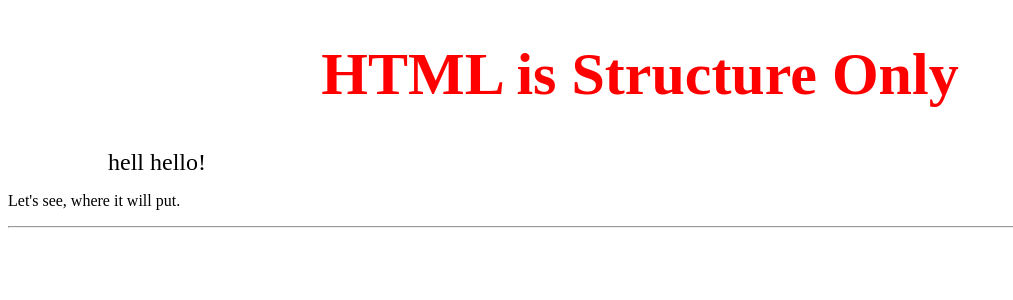
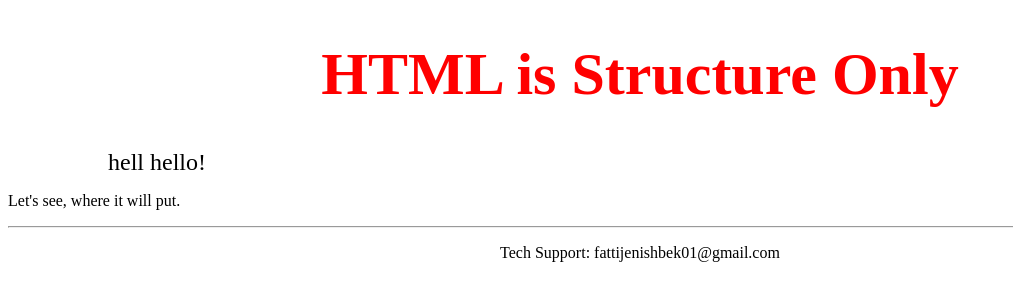
Before and after one commit to Fattijenishbek/coursera-test, a plain HTML site: page site/practice.html in a window 1280 px wide. Shown: the whole page, without its empty margins (0-1013 px from the left). Drawn offline with Linux system fonts and the light colour scheme.

Commit message:
practice

```diff
--- a/site/practice.html
+++ b/site/practice.html
@@ -11,6 +11,7 @@
 		<hr>
 		<p style="text-align: center;"
 		onclick="alert('Emailing us is useless');">
+		Tech Support: fattijenishbek01@gmail.com
 	</p>
 	</footer>
 
```
